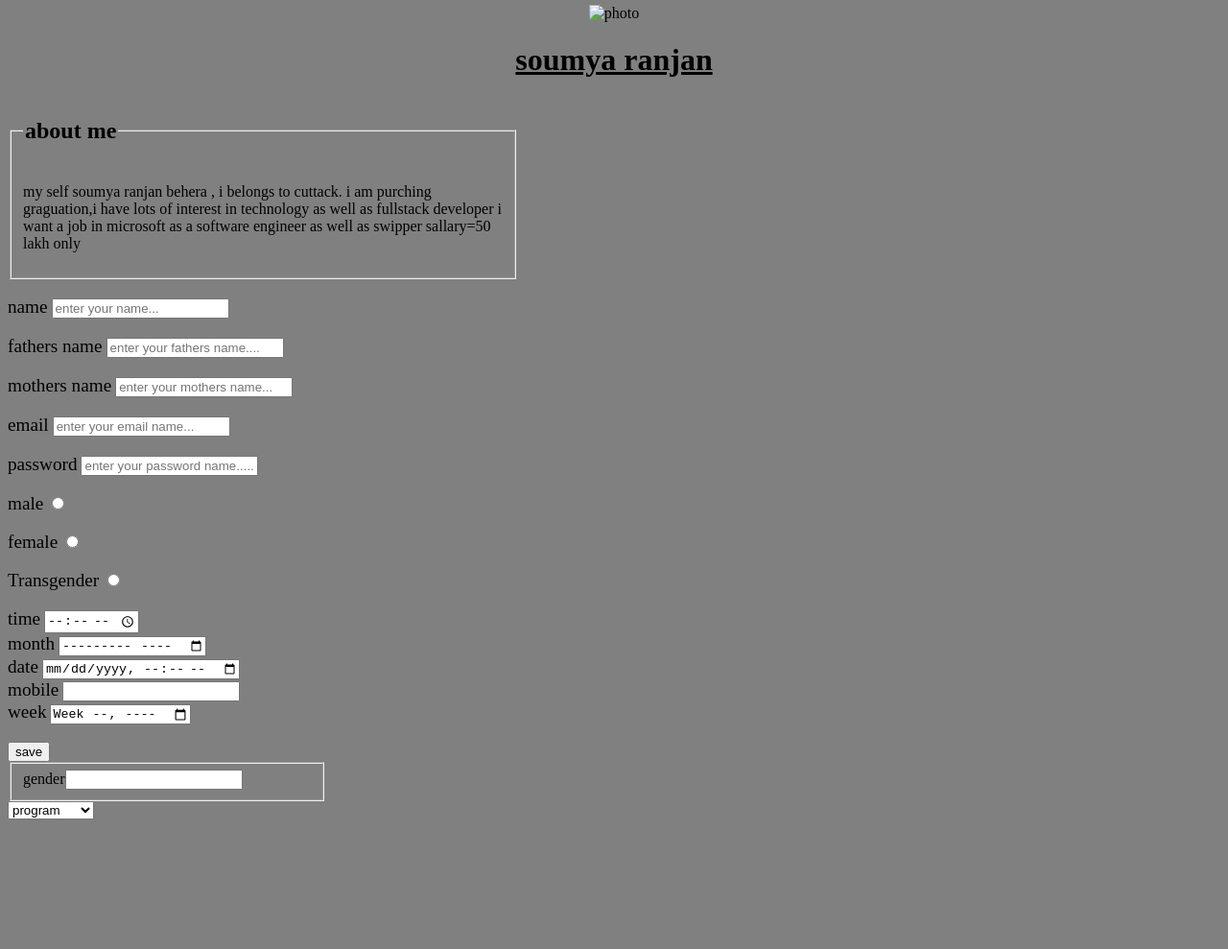
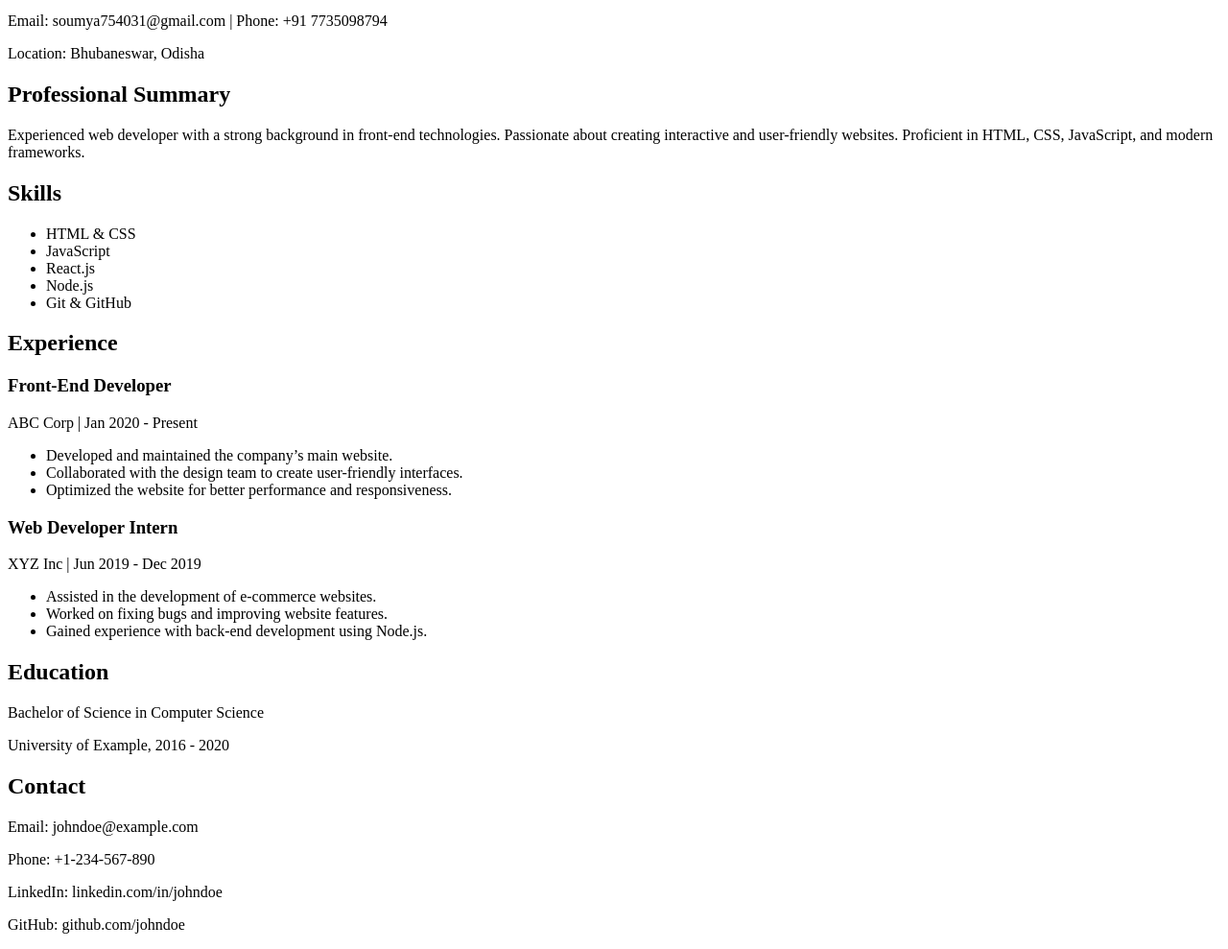
Before and after one commit to soumya754031/Raja, a plain HTML site: page index.html in a window 1280 px wide. Shown: the part 101-1090 px from the top of the page at 96% size. Before the commit the page ends 963 px from the top, so only its background shows below. Drawn offline with Linux system fonts and the light colour scheme.

Commit message:
Update index.html

```diff
--- a/index.html
+++ b/index.html
@@ -1,56 +1,79 @@
+
 <!DOCTYPE html>
-<html>
+<html lang="en">
+<head>
+    <meta charset="UTF-8">
+    <meta name="viewport" content="width=device-width, initial-scale=1.0">
+    <title>Resume</title>
+    <link rel="stylesheet" href="style.css">
+</head>
+<body>
+    <div class="resume-container">
+        <div class="header">
+            <h1>SOUMYA RANJAN BEHERA</h1>
+            <p>Web Developer</p>
+            <p>Email: soumya754031@gmail.com | Phone: +91 7735098794</p>
+            <p>Location: Bhubaneswar, Odisha</p>
+        </div>
 
-<head>
-  p{
-    background color:red
-  }
+        <div class="main-content">
+            <div class="section">
+                <h2>Professional Summary</h2>
+                <p>
+                    Experienced web developer with a strong background in front-end technologies.
+                    Passionate about creating interactive and user-friendly websites.
+                    Proficient in HTML, CSS, JavaScript, and modern frameworks.
+                </p>
+            </div>
 
-  <title>its my webside</title>
-</head>
+            <div class="section">
+                <h2>Skills</h2>
+                <ul class="skills-list">
+                    <li>HTML & CSS</li>
+                    <li>JavaScript</li>
+                    <li>React.js</li>
+                    <li>Node.js</li>
+                    <li>Git & GitHub</li>
+                </ul>
+            </div>
 
-<body bgcolor="grey">
-  <center><h1> RESUME</h1></body></center>
-  <center><img src="Soumya photo.jpg" height="100" alt="photo"></center>
-  <center>
-    <h1><u>soumya ranjan</u> </h1>
-  </center>
-  <form>
-    <fieldset radious="400px" style=width:500px;>
-      <legend>
-        <h2> about me</h2>
-      </legend>
+            <div class="section">
+                <h2>Experience</h2>
+                <div class="job">
+                    <h3>Front-End Developer</h3>
+                    <p class="job-date">ABC Corp | Jan 2020 - Present</p>
+                    <ul>
+                        <li>Developed and maintained the company’s main website.</li>
+                        <li>Collaborated with the design team to create user-friendly interfaces.</li>
+                        <li>Optimized the website for better performance and responsiveness.</li>
+                    </ul>
+                </div>
 
-      <P> my self soumya ranjan behera , i belongs to cuttack. i am purching graguation,i have lots of interest in  technology as well as fullstack developer i want a job in microsoft as a software engineer as well as swipper sallary=50 lakh only </P>
-    </fieldset>
-    <br><big>name</big> <input required type="text" placeholder="enter your name..."><br>
-    <br><big>fathers name</big> <input type="text" placeholder="enter your fathers name...."><br>
-    <br><big>mothers name</big> <input type="text" placeholder="enter your mothers name..."><br>
-    <br><big>email</big> <input type="email" placeholder="enter your email name..."><br>
-    <br><big>password</big> <input type="password" placeholder="enter your password name....."><br>
-    <br><big>male</big> <input type="radio" name="a"><br>
-    <br><big>female</big> <input type="radio" name="a"><br>
-    <br><big>Transgender</big> <input type="radio" name="a"><br>
-    <br><big>time</big> <input type="time">
-    <br><big>month</big> <input type="month">
-    <br><big>date</big> <input type="datetime-local">
-    <br><big>mobile</big> <input maxlength="10" type="number">
-    <br><big>week</big> <input type="week"><br>
-    <br> <input type="submit" value="save">
-    <fieldset style="width: 300px; ;">
-      gender<input type="text" list="abc">
-      <datalist id="abc">
-        <option>male</option>
-        <option>female</option>
-        <option>Transgender</option>
-      </datalist>
-    </fieldset>
-    <select>
-      <option>program</option>
-      <option>programee</option>
-      <option>programing</option>
-    </select>
-  </form>
+                <div class="job">
+                    <h3>Web Developer Intern</h3>
+                    <p class="job-date">XYZ Inc | Jun 2019 - Dec 2019</p>
+                    <ul>
+                        <li>Assisted in the development of e-commerce websites.</li>
+                        <li>Worked on fixing bugs and improving website features.</li>
+                        <li>Gained experience with back-end development using Node.js.</li>
+                    </ul>
+                </div>
+            </div>
+
+            <div class="section">
+                <h2>Education</h2>
+                <p>Bachelor of Science in Computer Science</p>
+                <p>University of Example, 2016 - 2020</p>
+            </div>
+
+            <div class="section">
+                <h2>Contact</h2>
+                <p>Email: johndoe@example.com</p>
+                <p>Phone: +1-234-567-890</p>
+                <p>LinkedIn: linkedin.com/in/johndoe</p>
+                <p>GitHub: github.com/johndoe</p>
+            </div>
+        </div>
+    </div>
 </body>
-
 </html>
```
